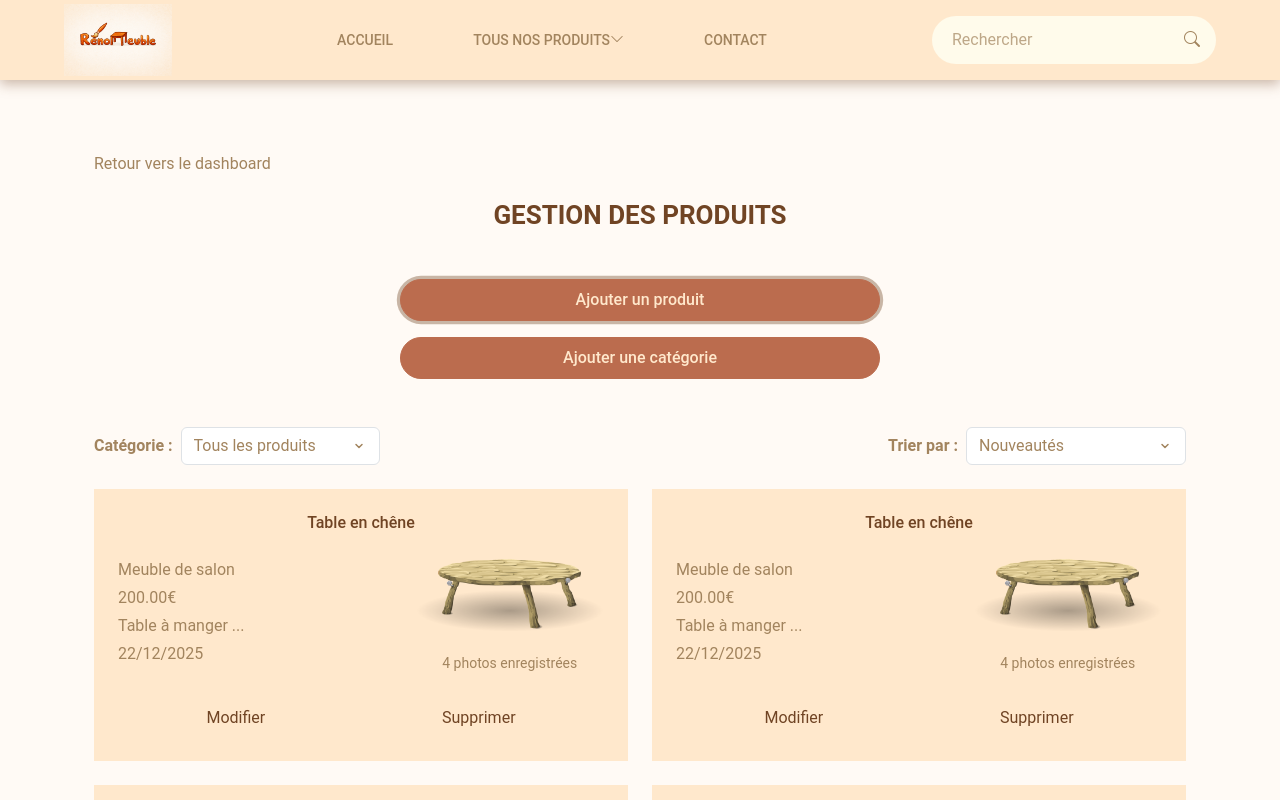
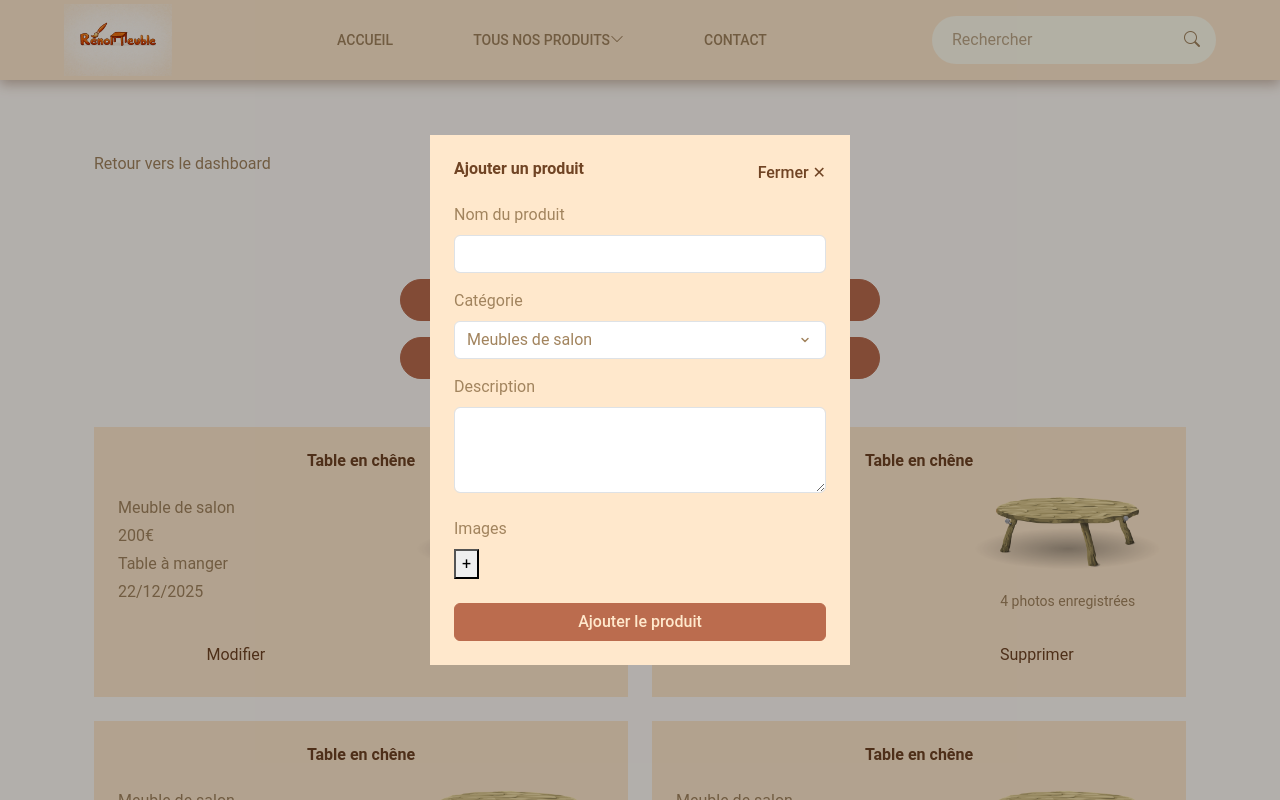
Before and after one commit to AngieGit09/liard-angelique-preparation-examen-tp-dwwm-, a React app in the folder frontend/: page /admin/gestion in a window 1280 px wide. Both pictures are taken after a click on the button "Ajouter un produit". Shown: the top 800 px of the page. Built offline with nearby package versions, Linux system fonts and the light colour scheme; the HTML template or start-up script is replaced by a standard one.

Commit message:
creations des modals et modification des boutons admindashbord

```diff
--- a/frontend/src/App.jsx
+++ b/frontend/src/App.jsx
@@ -15,6 +15,7 @@ import CGU from "./pages/CGU";
 import AdminLogin from "./pages/AdminLogin";
 import AdminDashboard from "./pages/AdminDashboard";
 import AdminGestion from "./pages/AdminGestion";
+import "./styles/modal.css";
 import NotFound from "./pages/NotFound";
 
 function App() {
--- a/frontend/src/components/CardGestion.jsx
+++ b/frontend/src/components/CardGestion.jsx
@@ -1,16 +1,16 @@
-function CardGestion({ product }) {
+function CardGestion({ product, onDelete, onEdit }) {
   return (
-    /* Carte produit – interface administrateur */
     <div
       className="p-4 h-100"
       style={{ backgroundColor: "var(--bs-secondary)" }}
     >
-      {/* Titre du produit */}
-      <h2 className="h6 text-center mb-3 admin-card-title">{product.title}</h2>
+      {/* Titre */}
+      <h2 className="h6 fw-semibold text-center mb-3 admin-card-title">
+        {product.title}
+      </h2>
 
-      {/* Contenu principal de la carte */}
+      {/* Contenu */}
       <div className="row align-items-center">
-        {/* Informations produit */}
         <div className="col-7">
           <p className="mb-1">{product.category}</p>
           <p className="mb-1">{product.price}</p>
@@ -18,7 +18,6 @@ function CardGestion({ product }) {
           <p className="mb-0">{product.date}</p>
         </div>
 
-        {/* Image et infos complémentaires */}
         <div className="col-5 text-center">
           <img
             src={product.image}
@@ -29,12 +28,21 @@ function CardGestion({ product }) {
         </div>
       </div>
 
-      {/* Actions administrateur */}
+      {/* Actions */}
       <div className="d-flex justify-content-around mt-4">
-        <button className="btn btn-link text-decoration-none admin-action">
+        <button
+          type="button"
+          className="btn btn-link admin-action"
+          onClick={onEdit}
+        >
           Modifier
         </button>
-        <button className="btn btn-link text-decoration-none admin-action">
+
+        <button
+          type="button"
+          className="btn btn-link admin-action"
+          onClick={onDelete}
+        >
           Supprimer
         </button>
       </div>
--- a/frontend/src/components/Modal.jsx
+++ b/frontend/src/components/Modal.jsx
@@ -0,0 +1,29 @@
+function Modal({ children, isOpen, onClose }) {
+  // SI LA MODALE N'EST PAS OUVERTE RIEN N'EST RENDU
+  if (!isOpen) return null;
+
+  return (
+    <div
+      className="position-fixed top-0 start-0 w-100 h-100 d-flex justify-content-center align-items-center"
+      style={{
+        backgroundColor: "rgba(0,0,0,0.3)",
+        zIndex: 1050,
+      }}
+      onClick={onClose} // clic sur le fond = fermer
+    >
+      <div
+        className="p-4"
+        style={{
+          backgroundColor: "var(--bs-secondary)",
+          width: "100%",
+          maxWidth: "420px",
+        }}
+        onClick={(e) => e.stopPropagation()} // empêche fermeture au clic interne
+      >
+        {children}
+      </div>
+    </div>
+  );
+}
+
+export default Modal;
--- /dev/null
+++ b/frontend/src/components/ModalCategory.jsx
@@ -0,0 +1,25 @@
+import Modal from "./Modal";
+
+function ModalCategory({ isOpen, onClose }) {
+  return (
+    <Modal isOpen={isOpen} onClose={onClose}>
+      {/* Header */}
+      <div className="d-flex justify-content-between mb-3">
+        <h2 className="h6 admin-modal-title">Ajouter une nouvelle catégorie</h2>
+        <button type="button" className="admin-modal-close" onClick={onClose}>
+          Fermer ✕
+        </button>
+      </div>
+
+      {/* Formulaire */}
+      <div className="mb-4">
+        <label className="form-label">Nom de la catégorie</label>
+        <input className="form-control" />
+      </div>
+
+      <button className="btn btn-primary w-100">Valider</button>
+    </Modal>
+  );
+}
+
+export default ModalCategory;
--- /dev/null
+++ b/frontend/src/components/ModalDelete.jsx
@@ -0,0 +1,34 @@
+import Modal from "./Modal";
+
+function ModalDelete({ isOpen, onClose, onConfirm }) {
+  return (
+    <Modal isOpen={isOpen} onClose={onClose}>
+      {/* Message de confirmation */}
+      <p className="text-center mb-4">
+        Êtes-vous sûr de vouloir supprimer cet article ?
+      </p>
+      {/* Actions utilisateur */}
+      <div className="d-flex justify-content-around">
+        {/* Confirmer la suppression */}
+        <button
+          type="button"
+          className="btn btn-link admin-action"
+          onClick={onConfirm}
+        >
+          Confirmer
+        </button>
+
+        {/* Annuler / fermer la modale */}
+        <button
+          type="button"
+          className="btn btn-link admin-action"
+          onClick={onClose}
+        >
+          Annuler
+        </button>
+      </div>
+    </Modal>
+  );
+}
+
+export default ModalDelete;
--- /dev/null
+++ b/frontend/src/components/ModalProduct.jsx
@@ -0,0 +1,155 @@
+import { useRef, useState, useEffect } from "react";
+import Modal from "./Modal";
+
+function ModalProduct({ isOpen, onClose, mode, product }) {
+  const fileInputRef = useRef(null);
+
+  const [name, setName] = useState("");
+  const [category, setCategory] = useState("");
+  const [description, setDescription] = useState("");
+  const [images, setImages] = useState([]);
+
+  /* Pré-remplissage add / edit */
+  useEffect(() => {
+    if (mode === "edit" && product) {
+      setName(product.title);
+      setCategory(product.category);
+      setDescription(product.description);
+      setImages([]);
+    }
+
+    if (mode === "add") {
+      resetForm();
+    }
+  }, [mode, product]);
+
+  function resetForm() {
+    setName("");
+    setCategory("");
+    setDescription("");
+    setImages([]);
+  }
+
+  function handleClose() {
+    resetForm();
+    onClose();
+  }
+
+  function handleAddImages(e) {
+    const files = Array.from(e.target.files);
+
+    const newImages = files.map((file) => ({
+      file,
+      preview: URL.createObjectURL(file),
+    }));
+
+    setImages((prev) => [...prev, ...newImages]);
+    e.target.value = null;
+  }
+
+  function handleRemoveImage(index) {
+    setImages((prev) => prev.filter((_, i) => i !== index));
+  }
+
+  return (
+    <Modal isOpen={isOpen} onClose={handleClose}>
+      {/* Header */}
+      <div className="d-flex justify-content-between mb-3">
+        <h2 className="h6 admin-modal-title">
+          {mode === "edit" ? "Modifier le produit" : "Ajouter un produit"}
+        </h2>
+
+        <button
+          type="button"
+          className="admin-modal-close"
+          onClick={handleClose}
+        >
+          Fermer ✕
+        </button>
+      </div>
+
+      {/* Formulaire */}
+      <div className="mb-3">
+        <label className="form-label">Nom du produit</label>
+        <input
+          className="form-control"
+          value={name}
+          onChange={(e) => setName(e.target.value)}
+        />
+      </div>
+
+      <div className="mb-3">
+        <label className="form-label">Catégorie</label>
+        <select
+          className="form-select"
+          value={category}
+          onChange={(e) => setCategory(e.target.value)}
+        >
+          <option>Meubles de salon</option>
+          <option>Meubles de chambre</option>
+          <option>Meubles de bureau</option>
+          <option>Accessoires</option>
+        </select>
+      </div>
+
+      <div className="mb-4">
+        <label className="form-label">Description</label>
+        <textarea
+          className="form-control"
+          rows={3}
+          value={description}
+          onChange={(e) => setDescription(e.target.value)}
+        />
+      </div>
+
+      {/* Images */}
+      <div className="mb-4">
+        <label className="form-label">Images</label>
+
+        <div className="d-flex gap-2 flex-wrap">
+          {images.map((img, index) => (
+            <div key={index} className="admin-thumb-wrapper">
+              <img
+                src={img.preview}
+                alt="aperçu"
+                className="admin-product-thumb"
+              />
+              <button
+                type="button"
+                className="admin-thumb-remove"
+                onClick={() => handleRemoveImage(index)}
+              >
+                ✕
+              </button>
+            </div>
+          ))}
+
+          <button
+            type="button"
+            className="admin-image-add"
+            onClick={() => fileInputRef.current.click()}
+          >
+            +
+          </button>
+        </div>
+
+        <input
+          type="file"
+          multiple
+          ref={fileInputRef}
+          className="d-none"
+          onChange={handleAddImages}
+        />
+      </div>
+
+      {/* Action */}
+      <button className="btn btn-primary w-100">
+        {mode === "edit"
+          ? "Enregistrer les modifications"
+          : "Ajouter le produit"}
+      </button>
+    </Modal>
+  );
+}
+
+export default ModalProduct;
--- a/frontend/src/pages/AdminDashboard.jsx
+++ b/frontend/src/pages/AdminDashboard.jsx
@@ -1,4 +1,8 @@
 import { Link } from "react-router-dom";
+import { useState } from "react";
+
+import ModalProduct from "../components/ModalProduct";
+import ModalCategory from "../components/ModalCategory";
 
 function AdminDashboard() {
   // données temporaires (plus tard : API / backend)
@@ -6,19 +10,23 @@ function AdminDashboard() {
   const totalProducts = 12;
   const lastProduct = "Table en chêne";
 
+  // gestion des modales
+  const [activeModal, setActiveModal] = useState(null);
+  // null | "product" | "category"
+
   return (
     <section className="container py-5">
-      {/* ===== HEADER DASHBOARD ===== */}
+      {/* ==== HEADER DASHBOARD ==== */}
       <div className="d-flex flex-column flex-md-row justify-content-between align-items-center mb-5 text-center text-md-start">
         <h1 className="mb-2 mb-md-0">Dashboard administrateur</h1>
         <span className="fw-semibold">{adminName}</span>
       </div>
 
-      {/* ===== STATS ===== */}
+      {/* ==== STATS ==== */}
       <div className="row justify-content-center mb-5 g-4">
         <div className="col-12 col-md-4">
           <div
-            className="p-4 rounded text-center h-100"
+            className="p-4 text-center h-100"
             style={{ backgroundColor: "var(--bs-secondary)" }}
           >
             <p className="mb-1 fw-semibold">Nombre de produits disponibles :</p>
@@ -28,7 +36,7 @@ function AdminDashboard() {
 
         <div className="col-12 col-md-4">
           <div
-            className="p-4 rounded text-center h-100"
+            className="p-4 text-center h-100"
             style={{ backgroundColor: "var(--bs-secondary)" }}
           >
             <p className="mb-1 fw-semibold">Dernier article mis en ligne :</p>
@@ -37,7 +45,7 @@ function AdminDashboard() {
         </div>
       </div>
 
-      {/* ===== ACTIONS ===== */}
+      {/* ==== ACTIONS ==== */}
       <div className="d-flex flex-column align-items-center gap-4">
         {/* Accès gestion produits */}
         <Link
@@ -48,24 +56,38 @@ function AdminDashboard() {
           Accéder à la gestion des produits
         </Link>
 
-        {/* Ajouter un produit (modale plus tard) */}
+        {/* Ajouter un produit */}
         <button
           type="button"
           className="btn btn-primary rounded-pill px-5 py-3 w-100"
           style={{ maxWidth: "480px" }}
+          onClick={() => setActiveModal("product")}
         >
           Ajouter un produit
         </button>
 
-        {/* Ajouter une catégorie (modale plus tard) */}
+        {/* Ajouter une catégorie */}
         <button
           type="button"
           className="btn btn-primary rounded-pill px-5 py-3 w-100"
           style={{ maxWidth: "480px" }}
+          onClick={() => setActiveModal("category")}
         >
           Ajouter une catégorie
         </button>
       </div>
+
+      {/* ==== MODALES ==== */}
+      <ModalProduct
+        isOpen={activeModal === "product"}
+        title="Ajouter un produit"
+        onClose={() => setActiveModal(null)}
+      />
+
+      <ModalCategory
+        isOpen={activeModal === "category"}
+        onClose={() => setActiveModal(null)}
+      />
     </section>
   );
 }
--- a/frontend/src/pages/AdminGestion.jsx
+++ b/frontend/src/pages/AdminGestion.jsx
@@ -2,7 +2,13 @@ import { Link } from "react-router-dom";
 import { useState } from "react";
 import CardGestion from "../components/CardGestion";
 
+import ModalProduct from "../components/ModalProduct";
+import ModalCategory from "../components/ModalCategory";
+import ModalDelete from "../components/ModalDelete";
+
 function AdminGestion() {
+  const [activeModal, setActiveModal] = useState(null); // "add" | "edit" | "category" | "delete" | null
+  const [selectedProduct, setSelectedProduct] = useState(null);
   const [visibleCount, setVisibleCount] = useState(4);
 
   const products = [
@@ -10,8 +16,8 @@ function AdminGestion() {
       id: 1,
       title: "Table en chêne",
       category: "Meuble de salon",
-      price: "200.00€",
-      description: "Table à manger ...",
+      price: "200€",
+      description: "Table à manger",
       date: "22/12/2025",
       image: "/images/table_basse.png",
       photosCount: 4,
@@ -20,8 +26,8 @@ function AdminGestion() {
       id: 2,
       title: "Table en chêne",
       category: "Meuble de salon",
-      price: "200.00€",
-      description: "Table à manger ...",
+      price: "200€",
+      description: "Table à manger",
       date: "22/12/2025",
       image: "/images/table_basse.png",
       photosCount: 4,
@@ -30,8 +36,8 @@ function AdminGestion() {
       id: 3,
       title: "Table en chêne",
       category: "Meuble de salon",
-      price: "200.00€",
-      description: "Table à manger ...",
+      price: "200€",
+      description: "Table à manger",
       date: "22/12/2025",
       image: "/images/table_basse.png",
       photosCount: 4,
@@ -40,8 +46,8 @@ function AdminGestion() {
       id: 4,
       title: "Table en chêne",
       category: "Meuble de salon",
-      price: "200.00€",
-      description: "Table à manger ...",
+      price: "200€",
+      description: "Table à manger",
       date: "22/12/2025",
       image: "/images/table_basse.png",
       photosCount: 4,
@@ -50,8 +56,8 @@ function AdminGestion() {
       id: 5,
       title: "Table en chêne",
       category: "Meuble de salon",
-      price: "200.00€",
-      description: "Table à manger ...",
+      price: "200€",
+      description: "Table à manger",
       date: "22/12/2025",
       image: "/images/table_basse.png",
       photosCount: 4,
@@ -60,21 +66,22 @@ function AdminGestion() {
 
   return (
     <section className="container py-5">
-      {/* ==== LIEN RETOUR ==== */}
-      <div className="mb-4">
-        <Link to="/admin" className="text-decoration-none">
-          Retour vers le dashboard
-        </Link>
-      </div>
+      {/* Retour */}
+      <Link to="/admin" className="text-decoration-none mb-4 d-inline-block">
+        Retour vers le dashboard
+      </Link>
 
-      {/* ==== TITRE ==== */}
-      <h1 className="text-center mb-4">Gestion des produits</h1>
+      <h1 className="text-center mb-5">Gestion des produits</h1>
 
-      {/* ==== ACTIONS ==== */}
-      <div className="d-flex flex-column align-items-center my-5 gap-3">
+      {/* Actions */}
+      <div className="d-flex flex-column align-items-center gap-3 mb-5">
         <button
           className="btn btn-primary rounded-pill px-4 py-2 w-100"
           style={{ maxWidth: "480px" }}
+          onClick={() => {
+            setSelectedProduct(null);
+            setActiveModal("add");
+          }}
         >
           Ajouter un produit
         </button>
@@ -82,56 +89,61 @@ function AdminGestion() {
         <button
           className="btn btn-primary rounded-pill px-4 py-2 w-100"
           style={{ maxWidth: "480px" }}
+          onClick={() => setActiveModal("category")}
         >
           Ajouter une catégorie
         </button>
       </div>
 
-      {/* ==== FILTRES ==== */}
-      <div className="d-flex flex-column flex-md-row justify-content-between align-items-start align-items-md-center mb-4">
-        <div>
-          <label className="me-2 fw-semibold">Catégorie :</label>
-          <select className="form-select d-inline-block w-auto me-3">
-            <option>Tous les produits</option>
-            <option>Meubles de salon</option>
-            <option>Meubles de chambre</option>
-            <option>Meubles de bureau</option>
-            <option>Accessoires</option>
-          </select>
-        </div>
-
-        <div>
-          <label className="me-2 fw-semibold">Trier par :</label>
-          <select className="form-select d-inline-block w-auto">
-            <option>Nouveautés</option>
-            <option>Prix croissant</option>
-            <option>Prix décroissant</option>
-            <option>Ordre alphabétique A–Z</option>
-            <option>Ordre alphabétique Z–A</option>
-          </select>
-        </div>
-      </div>
-
-      {/* ==== LISTE PRODUITS ==== */}
+      {/* Liste */}
       <div className="row g-4">
         {products.slice(0, visibleCount).map((product) => (
           <div key={product.id} className="col-12 col-md-6">
-            <CardGestion product={product} />
+            <CardGestion
+              product={product}
+              onEdit={() => {
+                setSelectedProduct(product);
+                setActiveModal("edit");
+              }}
+              onDelete={() => setActiveModal("delete")}
+            />
           </div>
         ))}
       </div>
 
-      {/* ==== VOIR PLUS ==== */}
+      {/* Voir plus */}
       {visibleCount < products.length && (
         <div className="text-center mt-5">
           <button
             className="btn btn-primary rounded-pill px-5"
-            onClick={() => setVisibleCount(visibleCount + 4)}
+            onClick={() => setVisibleCount((v) => v + 4)}
           >
             Voir +
           </button>
         </div>
       )}
+
+      {/* Modales */}
+      <ModalProduct
+        isOpen={activeModal === "add" || activeModal === "edit"}
+        mode={activeModal}
+        product={selectedProduct}
+        onClose={() => {
+          setActiveModal(null);
+          setSelectedProduct(null);
+        }}
+      />
+
+      <ModalCategory
+        isOpen={activeModal === "category"}
+        onClose={() => setActiveModal(null)}
+      />
+
+      <ModalDelete
+        isOpen={activeModal === "delete"}
+        onClose={() => setActiveModal(null)}
+        onConfirm={() => setActiveModal(null)}
+      />
     </section>
   );
 }
--- a/frontend/src/styles/admin.css
+++ b/frontend/src/styles/admin.css
@@ -1,14 +1,112 @@
 /* CARTES ADMIN */
+/* Actions admin (Modifier / Supprimer) */
 .admin-action {
   color: var(--bs-dark);
+  text-decoration: none;
+  background: transparent;
+  border: none;
   opacity: 1;
   transition: opacity 0.2s ease;
 }
 
+/* Hover */
 .admin-action:hover {
+  color: var(--bs-dark);
+  opacity: 0.7;
+}
+
+/* Click / focus / active — suppression du bleu Bootstrap */
+.admin-action:focus,
+.admin-action:active,
+.admin-action:focus-visible {
+  color: var(--bs-dark) !important;
+  outline: none;
+  box-shadow: none;
   opacity: 0.7;
 }
 
 .admin-card-title {
   color: var(--bs-dark);
 }
+
+/* Fond sombre */
+.modal-overlay {
+  position: fixed;
+  inset: 0;
+  background: rgba(0, 0, 0, 0.35);
+  display: flex;
+  justify-content: center;
+  align-items: center;
+  z-index: 1000;
+}
+
+/* Boîte de la modale */
+.modal-box {
+  background-color: var(--bs-secondary);
+  padding: 24px;
+  width: 100%;
+  max-width: 420px;
+}
+
+/* === MODALES – IMAGES PRODUIT === */
+/* Miniatures images produit (modales admin) */
+.admin-product-thumb {
+  width: 48px;
+  height: 48px;
+  object-fit: cover; /* Évite les déformations */
+  border-radius: 4px;
+  border: 1px solid var(--bs-dark);
+}
+
+/* Wrapper pour positionner la croix */
+.admin-thumb-wrapper {
+  position: relative;
+}
+
+/* Bouton suppression image (croix) */
+.admin-thumb-remove {
+  position: absolute;
+  top: -6px;
+  right: -6px;
+  width: 18px;
+  height: 18px;
+  border-radius: 50%;
+  border: none;
+  background-color: var(--bs-dark);
+  color: var(--bs-secondary);
+  font-size: 12px;
+  cursor: pointer;
+  line-height: 1;
+}
+
+.admin-thumb-remove:hover {
+  opacity: 0.8;
+}
+
+/* === MODALES – BOUTONS & TITRES ==== */
+/* Bouton Fermer dans les modales */
+.admin-modal-close {
+  background: none;
+  border: none;
+  padding: 0;
+  font-weight: 500; /* semi-bold */
+  color: var(--bs-dark);
+  cursor: pointer;
+}
+
+.admin-modal-close:hover {
+  opacity: 0.7;
+}
+
+/* Supprime TOUT effet bleu au clic */
+.admin-modal-close:focus,
+.admin-modal-close:active {
+  outline: none;
+  box-shadow: none;
+}
+
+/* Titres des modales admin */
+.admin-modal-title {
+  font-weight: 600; /* semi-bold */
+  color: var(--bs-dark);
+}
--- a/frontend/src/styles/buttons.css
+++ b/frontend/src/styles/buttons.css
@@ -9,9 +9,3 @@
 .btn-primary:hover {
   opacity: 0.85;
 }
-
-.btn-primary:focus,
-.btn-primary:active,
-.btn-primary:focus-visible {
-  box-shadow: 0 0 0 0.2rem var(--color-shadow-card);
-}
```
Also changed, not shown: frontend/src/styles/modal.css (added, +51 -0 lines).
